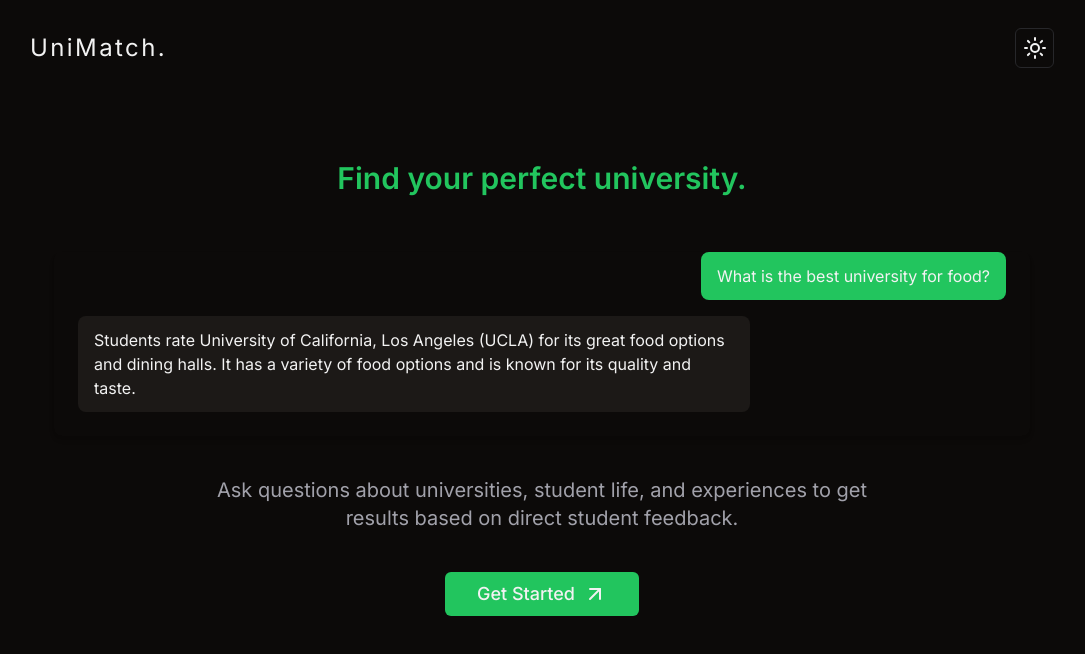
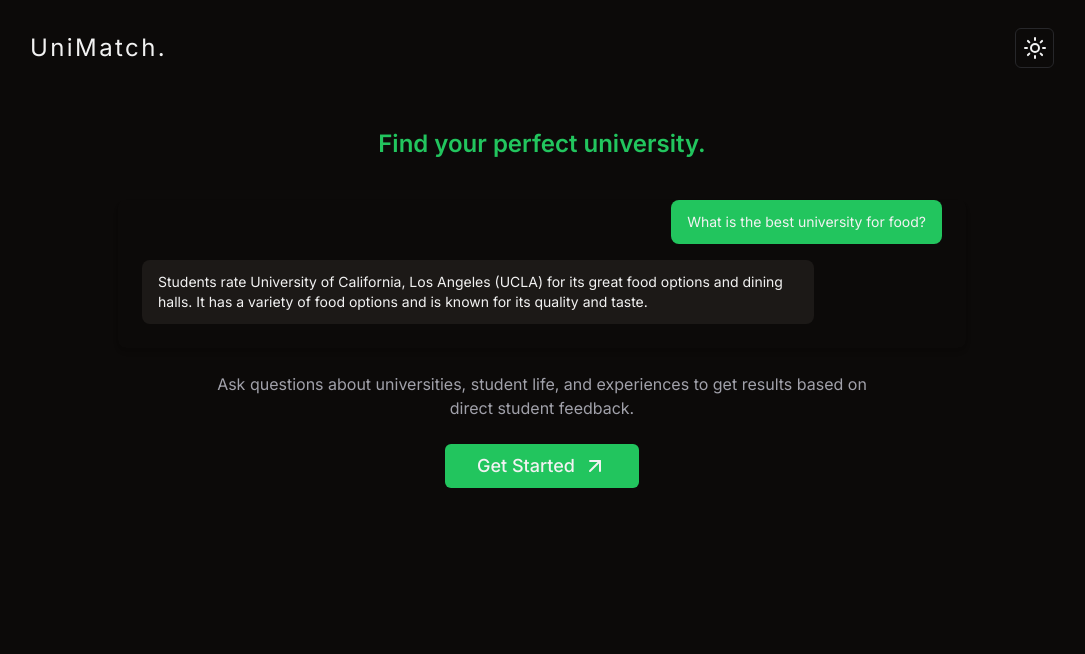
Before and after one commit to YashPatki02/RateMySchool-RAG, a Next.js app: page / in a window 1280 px wide. Shown: the top 654 px of the page, without its empty margins (98-1183 px from the left). Built offline with nearby package versions, Linux system fonts and the light colour scheme.

Commit message:
Fixed spacing and chat

```diff
--- a/components/Chat.jsx
+++ b/components/Chat.jsx
@@ -9,7 +9,7 @@ import {
 import { Input } from "@/components/ui/input";
 import { Button } from "@/components/ui/button";
 import { ScrollArea } from "@/components/ui/scroll-area";
-import { ArrowUpRight, ArrowUp, RotateCcw } from "lucide-react";
+import { ArrowUpRight, X, RotateCcw } from "lucide-react";
 import {
     Tooltip,
     TooltipContent,
@@ -141,7 +141,8 @@ const Chat = ({ showChat, setShowChat }) => {
             <Card className="w-full h-[75%] flex flex-col px-1 md:px-6 mx-4 sm:mx-12 md:max-w-4xl lg:max-w-5xl">
                 <CardHeader className="border-b-2 border-primary pb-2">
                     <div className="flex flex-row justify-between items-center">
-                        <h2 className="text-2xl font-semibold">Chat.</h2>
+                        <h2 className="text-xl font-semibold">UniMatch.</h2>
+                        <div className="flex flex-row gap-2">
                             <TooltipProvider>
                                 <Tooltip>
                                     <TooltipTrigger>
@@ -150,7 +151,7 @@ const Chat = ({ showChat, setShowChat }) => {
                                             size="icon"
                                             variant="ghost"
                                         >
-                                        <ArrowUp size={22} />
+                                            <X size={22} />
                                         </Button>
                                     </TooltipTrigger>
                                     <TooltipContent side="top">
@@ -178,8 +179,8 @@ const Chat = ({ showChat, setShowChat }) => {
                                             <DialogContent>
                                                 <DialogHeader className="mb-10">
                                                     <DialogTitle>
-                                                    Do you want to restart the
-                                                    chat?
+                                                        Do you want to restart
+                                                        the chat?
                                                     </DialogTitle>
                                                     <DialogDescription>
                                                         Restarting the chat will
@@ -205,6 +206,7 @@ const Chat = ({ showChat, setShowChat }) => {
                                     </TooltipContent>
                                 </Tooltip>
                             </TooltipProvider>
+                        </div>
                     </div>
                 </CardHeader>
                 <CardContent className="flex-1 overflow-hidden mt-4">
--- a/components/Header.jsx
+++ b/components/Header.jsx
@@ -4,7 +4,7 @@ import React, { useState, useEffect } from "react";
 import { motion } from "framer-motion";
 import { ModeToggle } from "./ModeToggle";
 
-const Header = ({showChat}) => {
+const Header = ({ showChat }) => {
     return (
         <motion.header
             initial={{ opacity: 0, y: -20 }}
@@ -25,12 +25,7 @@ const Header = ({showChat}) => {
             )}
             {showChat && (
                 <>
-                    <Link
-                        href="/"
-                        className="w-full flex flex-row gap-2 items-center h-16 justify-center"
-                    >
-                        <h1 className="text-2xl tracking-widest">UniMatch.</h1>
-                    </Link>
+                    <div className="h-16"></div>
                 </>
             )}
         </motion.header>
--- a/components/Hero.jsx
+++ b/components/Hero.jsx
@@ -50,7 +50,7 @@ const Hero = ({ showChat, setShowChat }) => {
     return (
         <>
             <motion.section
-                className="container flex flex-col mt-8 items-center gap-8 pt-12 sm:gap-10"
+                className="container flex flex-col mt-6 items-center gap-4 pt-6 sm:gap-6"
                 variants={variants}
                 initial="hidden"
                 animate="visible"
@@ -58,13 +58,13 @@ const Hero = ({ showChat, setShowChat }) => {
             >
                 <motion.h2
                     variants={childVariants}
-                    className="text-2xl font-semibold text-center -mt-4 text-primary sm:text-3xl"
+                    className="text-xl font-semibold text-center -mt-4 text-primary sm:text-2xl"
                 >
                     Find your perfect university.
                 </motion.h2>
                 <motion.div
                     variants={childVariants}
-                    className="w-full h-[85%] pt-4 md:px-6 sm:mx-12 md:max-w-4xl lg:max-w-5xl"
+                    className="w-full h-[85%] pt-4 md:px-6 sm:mx-12 md:max-w-3xl lg:max-w-4xl"
                 >
                     <Card className="flex flex-col bg-transparent shadow-md border-none ">
                         <CardContent className="flex-1 overflow-hidden gap-4 flex flex-col">
@@ -73,8 +73,8 @@ const Hero = ({ showChat, setShowChat }) => {
                                     key={index}
                                     className={`flex ${
                                         message.role === "user"
-                                            ? "justify-end text-end"
-                                            : "justify-start text-start"
+                                            ? "justify-end text-end text-sm"
+                                            : "justify-start text-start text-sm"
                                     }`}
                                 >
                                     <div
@@ -94,7 +94,7 @@ const Hero = ({ showChat, setShowChat }) => {
 
                 <motion.p
                     variants={childVariants}
-                    className="text-center text-lg max-w-2xl text-muted-foreground sm:text-xl"
+                    className="text-center text-md max-w-2xl text-muted-foreground"
                 >
                     Ask questions about universities, student life, and
                     experiences to get results based on direct student feedback.
```
Lines whose indentation alone changed are shown as unchanged.
